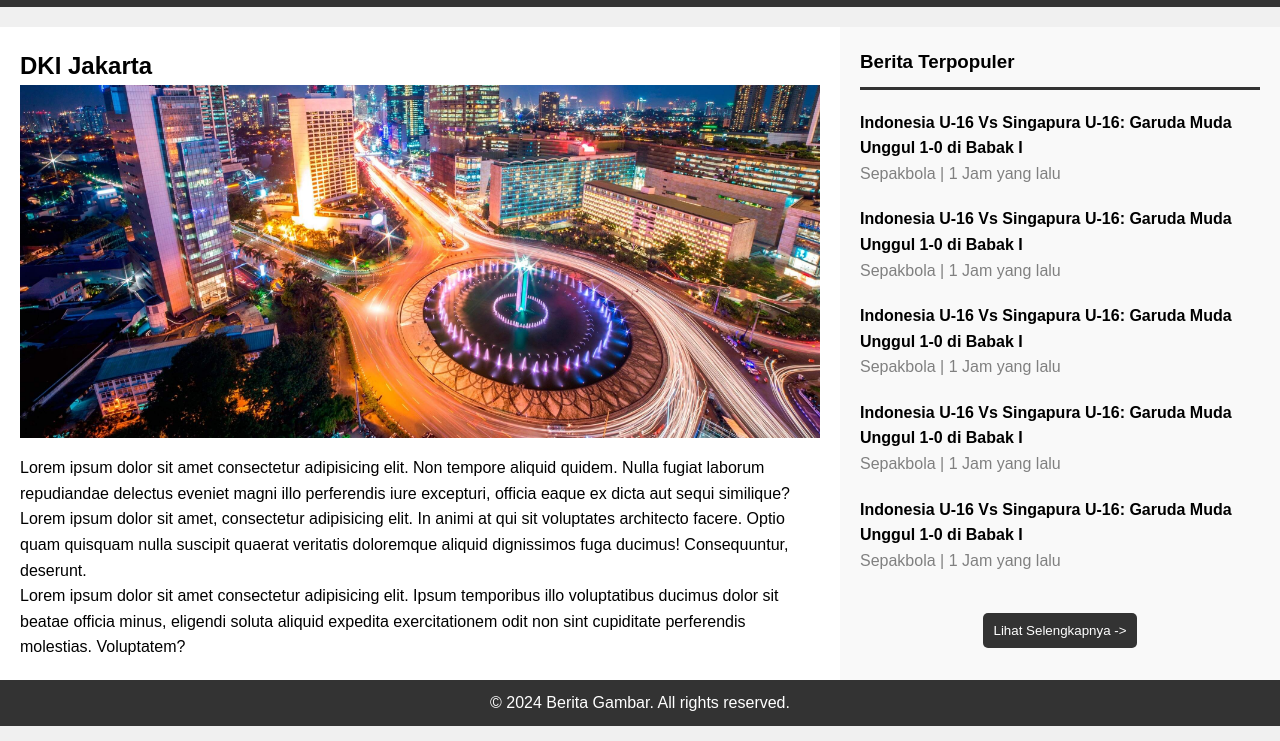
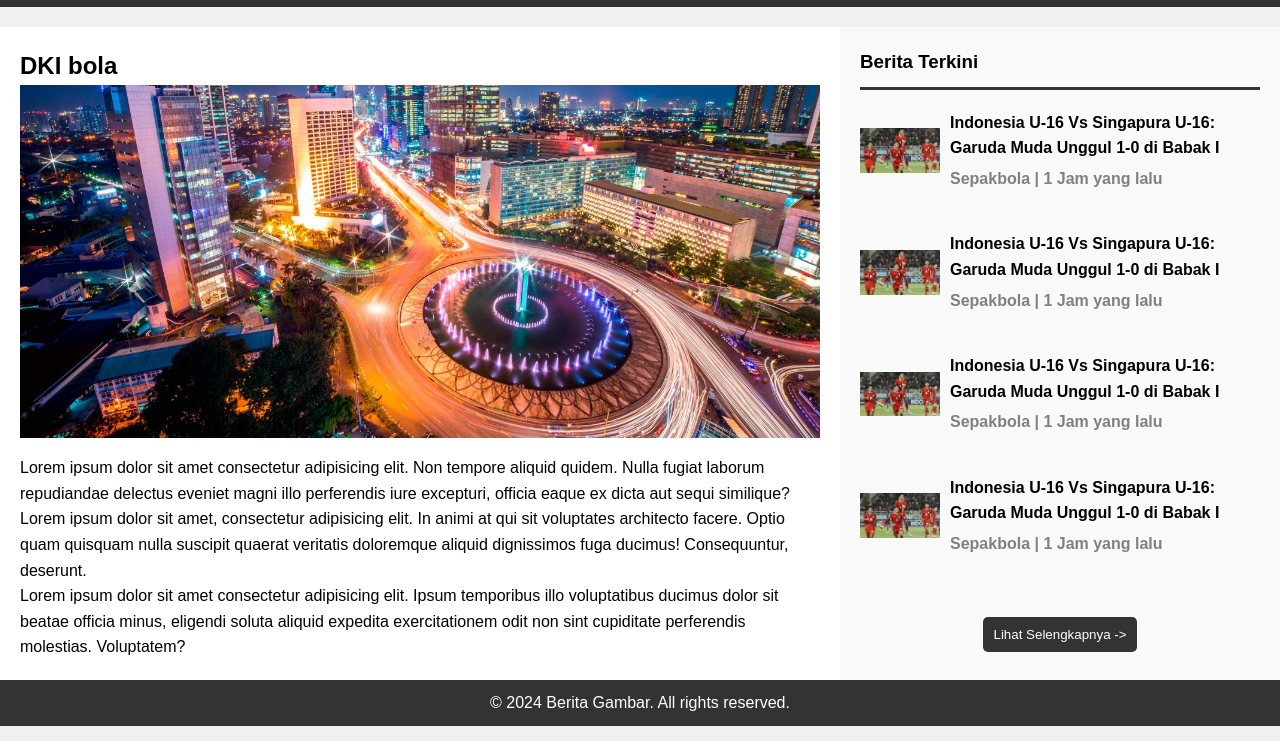
Before and after one commit to FYMajid/tugas-akhir-dicoding-frontEnd, a plain HTML site: page index.html in a window 1280 px wide. Shown: the part 59-800 px from the top of the page. Drawn offline with Linux system fonts and the light colour scheme.

Commit message:
finished

```diff
--- a/css/style.css
+++ b/css/style.css
@@ -97,11 +97,40 @@ aside ul li a {
 
 aside ul li a:hover {
   color: purple;
-  text-decoration: underline;
+  /* text-decoration: underline; */
+  cursor: pointer;
 }
 
 aside ul li span {
   color: grey;
+}
+.news-list {
+  list-style-type: none;
+  padding: 0;
+}
+
+.news-item {
+  display: flex;
+  align-items: center;
+  margin-bottom: 20px;
+}
+.news-item .news-item-content {
+  display: flex;
+  flex-direction: column;
+}
+
+.news-item .news-item-content span {
+  margin-top: 5px;
+}
+
+.news-item img {
+  width: 80px; /* Sesuaikan ukuran gambar berita sesuai kebutuhan */
+  height: auto;
+  margin-right: 10px;
+}
+
+.news-item h4 {
+  margin: 0;
 }
 
 aside .btn {
--- a/index.html
+++ b/index.html
@@ -23,7 +23,7 @@
 
     <main class="main-container">
       <article>
-        <h2>DKI Jakarta</h2>
+        <h2>DKI bola</h2>
         <img src="/assets/jakarta.jpg" alt="Deskripsi Gambar" />
         <p>
           Lorem ipsum dolor sit amet consectetur adipisicing elit. Non tempore
@@ -46,42 +46,55 @@
       </article>
 
       <aside>
-        <h3>Berita Terpopuler</h3>
-        <ul>
+        <h3>Berita Terkini</h3>
+        <ul class="news-list">
           <li>
-            <a href="#">
-              Indonesia U-16 Vs Singapura U-16: Garuda Muda Unggul 1-0 di Babak
-              I
+            <a class="news-item">
+              <img src="assets/bola.jpg" alt="Deskripsi Berita 1" />
+              <div class="news-item-content">
+                <h4>
+                  Indonesia U-16 Vs Singapura U-16: Garuda Muda Unggul 1-0 di
+                  Babak I
+                </h4>
+                <span>Sepakbola | 1 Jam yang lalu</span>
+              </div>
             </a>
-            <span>Sepakbola | 1 Jam yang lalu</span>
           </li>
           <li>
-            <a href="#">
-              Indonesia U-16 Vs Singapura U-16: Garuda Muda Unggul 1-0 di Babak
-              I
+            <a class="news-item">
+              <img src="assets/bola.jpg" alt="Deskripsi Berita 2" />
+              <div class="news-item-content">
+                <h4>
+                  Indonesia U-16 Vs Singapura U-16: Garuda Muda Unggul 1-0 di
+                  Babak I
+                </h4>
+                <span>Sepakbola | 1 Jam yang lalu</span>
+              </div>
             </a>
-            <span>Sepakbola | 1 Jam yang lalu</span>
           </li>
           <li>
-            <a href="#">
-              Indonesia U-16 Vs Singapura U-16: Garuda Muda Unggul 1-0 di Babak
-              I
+            <a class="news-item">
+              <img src="assets/bola.jpg" alt="Deskripsi Berita 3" />
+              <div class="news-item-content">
+                <h4>
+                  Indonesia U-16 Vs Singapura U-16: Garuda Muda Unggul 1-0 di
+                  Babak I
+                </h4>
+                <span>Sepakbola | 1 Jam yang lalu</span>
+              </div>
             </a>
-            <span>Sepakbola | 1 Jam yang lalu</span>
           </li>
           <li>
-            <a href="#">
-              Indonesia U-16 Vs Singapura U-16: Garuda Muda Unggul 1-0 di Babak
-              I
+            <a class="news-item">
+              <img src="assets/bola.jpg" alt="Deskripsi Berita 4" />
+              <div class="news-item-content">
+                <h4>
+                  Indonesia U-16 Vs Singapura U-16: Garuda Muda Unggul 1-0 di
+                  Babak I
+                </h4>
+                <span>Sepakbola | 1 Jam yang lalu</span>
+              </div>
             </a>
-            <span>Sepakbola | 1 Jam yang lalu</span>
-          </li>
-          <li>
-            <a href="#">
-              Indonesia U-16 Vs Singapura U-16: Garuda Muda Unggul 1-0 di Babak
-              I
-            </a>
-            <span>Sepakbola | 1 Jam yang lalu</span>
           </li>
         </ul>
         <div class="btn">
```
Also changed, not shown: assets/bola.jpg (added).
